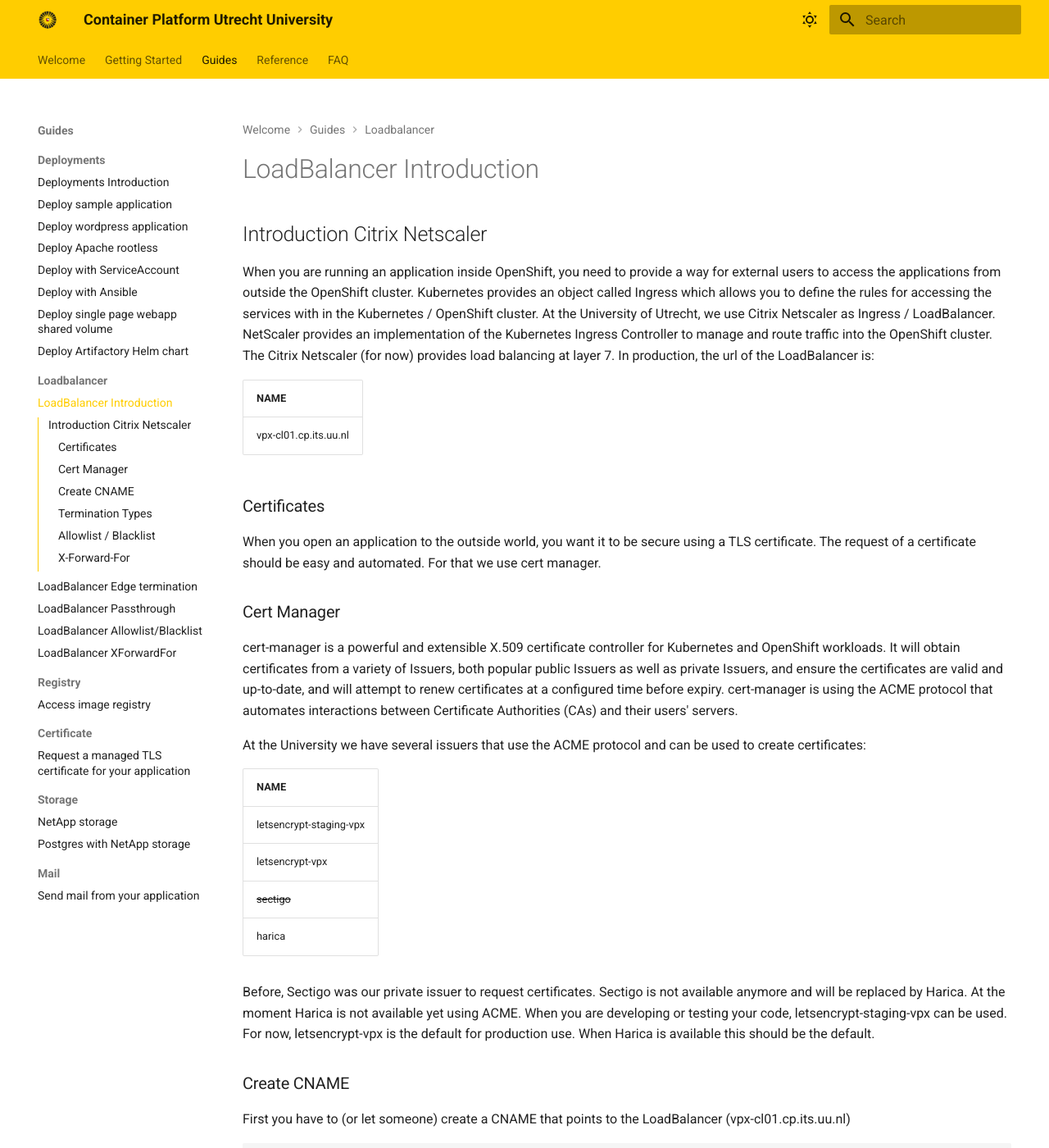
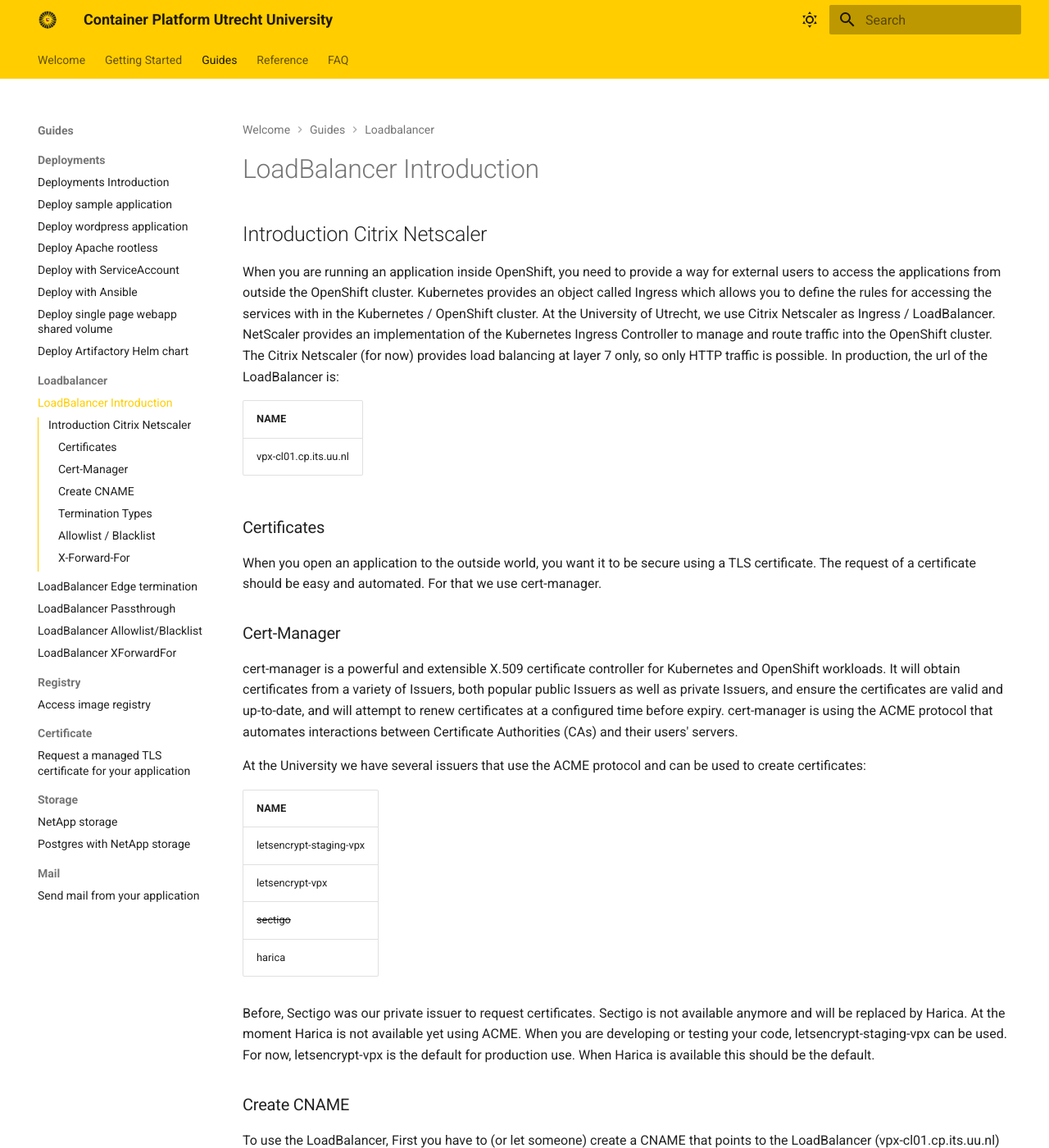
Before and after one commit to UtrechtUniversity/containerplatform-docs, an MkDocs documentation site: the page built from docs/content/guides/loadbalancer-intro.md, in a window 1280 px wide and 1400 px high. Shown: the whole window at 82% size. Built offline with MkDocs 1.6.1 and Material for MkDocs 9.7.7, drawn with Linux system fonts in a browser that asks for light colours; some of the changed text lies outside the part shown.

Commit message:
more loadbalancer fixes

````diff
--- a/docs/content/guides/loadbalancer-intro.md
+++ b/docs/content/guides/loadbalancer-intro.md
@@ -4,7 +4,7 @@
 Kubernetes provides an object called Ingress which allows you to define the rules for accessing the services with in the Kubernetes / OpenShift cluster.
 At the University of Utrecht, we use Citrix Netscaler as Ingress / LoadBalancer.
 NetScaler provides an implementation of the Kubernetes Ingress Controller to manage and route traffic into the OpenShift cluster.
-The Citrix Netscaler (for now) provides load balancing at layer 7.
+The Citrix Netscaler (for now) provides load balancing at layer 7 only, so only HTTP traffic is possible.
 In production, the url of the LoadBalancer is:
 
 
@@ -14,9 +14,9 @@
 
 ### Certificates
 
-When you open an application to the outside world, you want it to be secure using a TLS certificate. The request of a certificate should be easy and automated. For that we use cert manager.
+When you open an application to the outside world, you want it to be secure using a TLS certificate. The request of a certificate should be easy and automated. For that we use cert-manager.
 
-### Cert Manager
+### Cert-Manager
 
 cert-manager is a powerful and extensible X.509 certificate controller for Kubernetes and OpenShift workloads.
 It will obtain certificates from a variety of Issuers, both popular public Issuers as well as private Issuers, and ensure the certificates are valid and up-to-date, and will attempt to renew certificates at a configured time before expiry.
@@ -37,7 +37,7 @@
 
 ### Create CNAME
 
-First you have to (or let someone) create a CNAME that points to the LoadBalancer (vpx-cl01.cp.its.uu.nl)
+To use the LoadBalancer, First you have to (or let someone) create a CNAME that points to the LoadBalancer (vpx-cl01.cp.its.uu.nl)
 
 ```code
 dig +short app17.its.uu.nl
@@ -49,7 +49,7 @@
 
 ### Termination Types
 
-Th loadbalancer can be setup using edge termination or passthrough. In edge termination, the traffic is encrypted from the browser to the loadbalancer. Traffic from the loadbalancer into the openshift
+The loadbalancer can be setup using edge termination or passthrough. In edge termination, the traffic is encrypted from the browser to the loadbalancer. Traffic from the loadbalancer into the openshift
 cluster is not encrypted. This is the easiest way to setup, because the application is not aware of any TLS certificates. Setting up TLS certificates on application pods is very application specific.
 
 For an example using edge termination: [Loadbalancer edge termination](loadbalancer-edge.md)
````
Also changed, not shown: docs/content/guides/loadbalancer-passthrough.md (+0 -1 lines).
